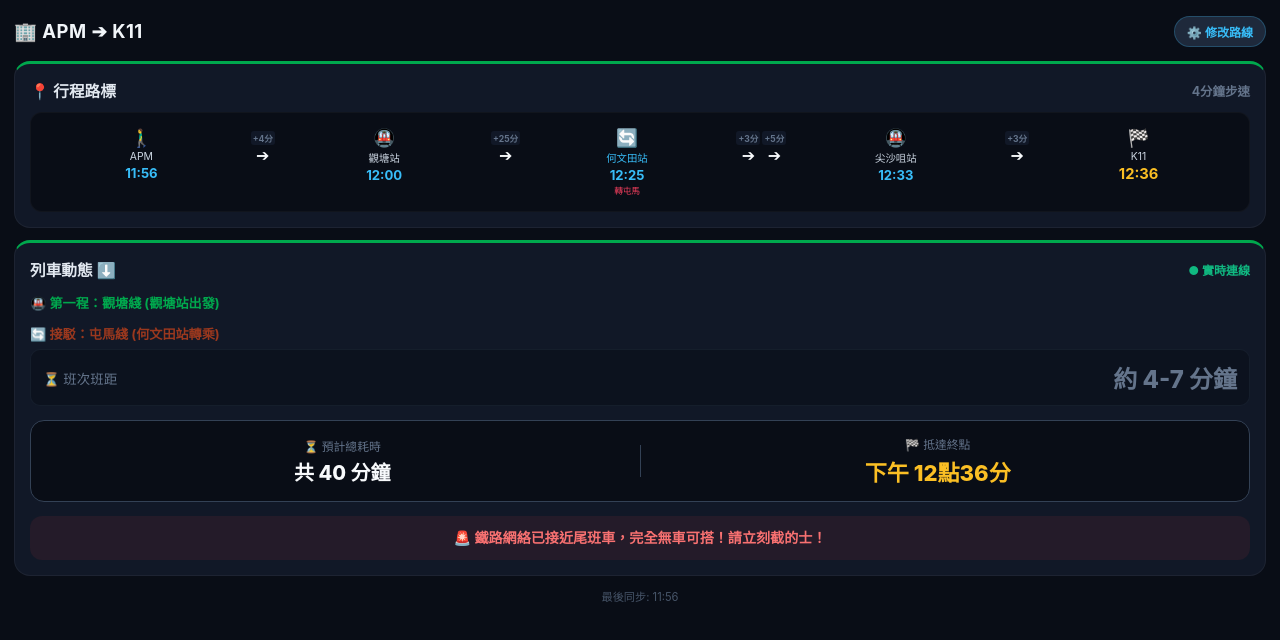
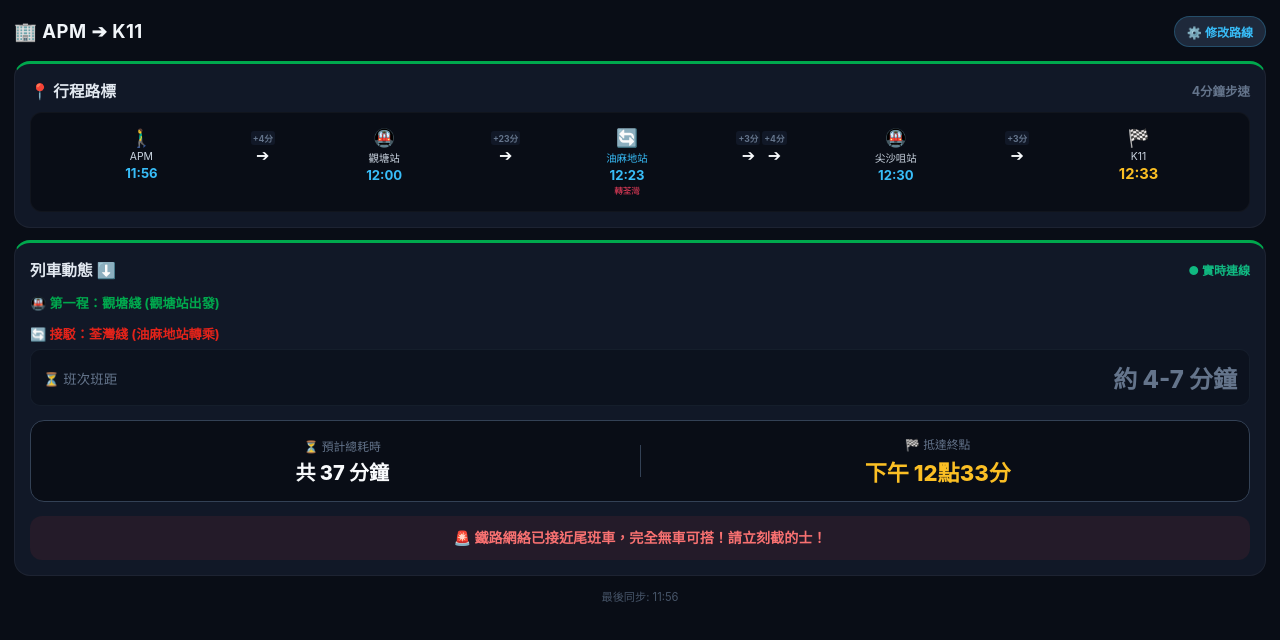
Before and after one commit to fanlywong/app-commuting, a plain HTML site: page index.html in a window 1280 px wide. Drawn offline with Linux system fonts and the light colour scheme; no server answers.

Commit message:
Update index.html

```diff
--- a/index.html
+++ b/index.html
@@ -185,7 +185,8 @@
             'TWL': { name: '荃灣綫', color: '#E2231A', order: ['CEN','ADM','TST','JOR','YMT','MOK','PRE','SSP','CSW','LCK','MEF','LAK','KWF','TWH','TSW'], times: { CEN:0, ADM:3, TST:6, JOR:8, YMT:10, MOK:12, PRE:14, SSP:16, CSW:18, LCK:20, MEF:22, LAK:26, KWF:29, TWH:31, TSW:34 }, names: { CEN:'中環', ADM:'金鐘', TST:'尖沙咀', JOR:'佐敦', YMT:'油麻地', MOK:'旺角', PRE:'太子', SSP:'深水埗', CSW:'長沙灣', LCK:'荔枝角', MEF:'美孚', LAK:'荔景', KWF:'葵芳', TWH:'葵興', TSW:'荃灣' }},
             'ISL': { name: '港島綫', color: '#007FFF', order: ['KET','HKU','SYP','SHW','CEN','ADM','WAC','CAB','TIN','FOH','NOP','QUB','TAK','SWH','SKW','HFC','CHW'], times: { KET:0, HKU:2, SYP:4, SHW:6, CEN:8, ADM:10, WAC:12, CAB:14, TIN:16, FOH:18, NOP:20, QUB:22, TAK:24, SWH:26, SKW:28, HFC:31, CHW:34 }, names: { KET:'堅尼地城', HKU:'香港大學', SYP:'西營盤', SHW:'上環', CEN:'中環', ADM:'金鐘', WAC:'灣仔', CAB:'銅鑼灣', TIN:'天后', FOH:'炮台山', NOP:'北角', QUB:'鰂魚涌', TAK:'太古', SWH:'西灣河', SKW:'筲箕灣', HFC:'杏花邨', CHW:'柴灣' }},
             'EAL': { name: '東鐵綫', color: '#61B4E4', order: ['ADM','EXC','HUH','HOM','MKK','KOT','TAW','SHT','FOT','UNI','TAP','TWO','FAN','SHS','LOW'], times: { ADM:0, EXC:3, HUH:5, HOM:7, MKK:9, KOT:12, TAW:15, SHT:18, FOT:21, UNI:24, TAP:28, TWO:31, FAN:35, SHS:38, LOW:43 }, names: { ADM:'金鐘', EXC:'會展', HUH:'紅磡', HOM:'何文田', MKK:'旺角東', KOT:'九龍塘', TAW:'大圍', SHT:'沙田', FOT:'火炭', UNI:'大學', TAP:'大埔墟', TWO:'太和', FAN:'粉嶺', SHS:'上水', LOW:'羅湖' }},
-            'TML': { name: '屯馬綫', color: '#9A381E', order: ['TUM','SIH','TIS','LOP','YUL','KSR','TWW','MEF','NAC','AUS','ETS','JOR','TST','HUH','HOM','TKW','SUW','KAT','DIH','CHH','HIK','TAW','CHT','STW','CIO','SHM','TSH','HEO','MOS','WKS'], times: { TUM:0, SIH:3, TIS:6, LOP:9, YUL:11, KSR:15, TWW:20, MEF:25, NAC:28, AUS:31, ETS:34, JOR:36, TST:38, HUH:41, HOM:43, TKW:46, SUW:48, KAT:51, DIH:54, CHH:56, HIK:59, TAW:62, CHT:64, STW:66, CIO:68, SHM:70, TSH:73, HEO:75, MOS:77, WKS:80 }, names: { TUM:'屯門', SIH:'兆康', TIS:'天水圍', LOP:'朗屏', YUL:'元朗', KSR:'錦上路', TWW:'荃灣西', MEF:'美孚', NAC:'南昌', AUS:'柯士甸', ETS:'尖東', JOR:'佐敦', TST:'尖沙咀', HUH:'紅磡', HOM:'何文田', TKW:'土瓜灣', SUW:'宋皇臺', KAT:'啟德', DIH:'鑽石山', CHH:'彩虹', HIK:'顯徑', TAW:'大圍', CHT:'車公廟', STW:'沙田圍', CIO:'第一城', SHM:'石門', TSH:'大水坑', HEO:'恆安', MOS:'馬鞍山', WKS:'烏溪沙' }},
+            // 🛠️ 屯馬綫修正版：徹底移除錯誤的 'JOR', 'TST'，並重新校對行車時間
+            'TML': { name: '屯馬綫', color: '#9A381E', order: ['TUM','SIH','TIS','LOP','YUL','KSR','TWW','MEF','NAC','AUS','ETS','HUH','HOM','TKW','SUW','KAT','DIH','CHH','HIK','TAW','CHT','STW','CIO','SHM','TSH','HEO','MOS','WKS'], times: { TUM:0, SIH:3, TIS:6, LOP:9, YUL:11, KSR:15, TWW:20, MEF:25, NAC:28, AUS:31, ETS:34, HUH:37, HOM:39, TKW:42, SUW:44, KAT:47, DIH:50, CHH:52, HIK:55, TAW:58, CHT:60, STW:62, CIO:64, SHM:66, TSH:69, HEO:71, MOS:73, WKS:76 }, names: { TUM:'屯門', SIH:'兆康', TIS:'天水圍', LOP:'朗屏', YUL:'元朗', KSR:'錦上路', TWW:'荃灣西', MEF:'美孚', NAC:'南昌', AUS:'柯士甸', ETS:'尖東', HUH:'紅磡', HOM:'何文田', TKW:'土瓜灣', SUW:'宋皇臺', KAT:'啟德', DIH:'鑽石山', CHH:'彩虹', HIK:'顯徑', TAW:'大圍', CHT:'車公廟', STW:'沙田圍', CIO:'第一城', SHM:'石門', TSH:'大水坑', HEO:'恆安', MOS:'馬鞍山', WKS:'烏溪沙' }},
             'TCL': { name: '東涌綫', color: '#F38B00', order: ['HOK','CEN','KOW','OLY','NAC','LAK','TSY','SUN','TUC'], times: { HOK:0, CEN:1, KOW:3, OLY:6, NAC:9, LAK:13, TSY:16, SUN:23, TUC:29 }, names: { HOK:'香港', CEN:'中環', KOW:'九龍', OLY:'奧運', NAC:'南昌', LAK:'荔景', TSY:'青衣', SUN:'欣澳', TUC:'東涌' }},
             'TKL': { name: '將軍澳綫', color: '#8D9020', order: ['NOP','QUB','YAT','TIK','TKO','HAH','POA','LHP'], times: { NOP:0, QUB:3, YAT:6, TIK:9, TKO:12, HAH:15, POA:18, LHP:16 }, names: { NOP:'北角', QUB:'鰂魚涌', YAT:'油塘', TIK:'調景嶺', TKO:'將軍澳', HAH:'坑口', POA:'寶琳', LHP:'康城' }},
             'SIL': { name: '南港島綫', color: '#B5BD00', order: ['ADM','WCH','LET','SOH'], times: { ADM:0, WCH:4, LET:7, SOH:11 }, names: { ADM:'金鐘', WCH:'黃竹坑', LET:'利東', SOH:'海怡半島' }},
```
